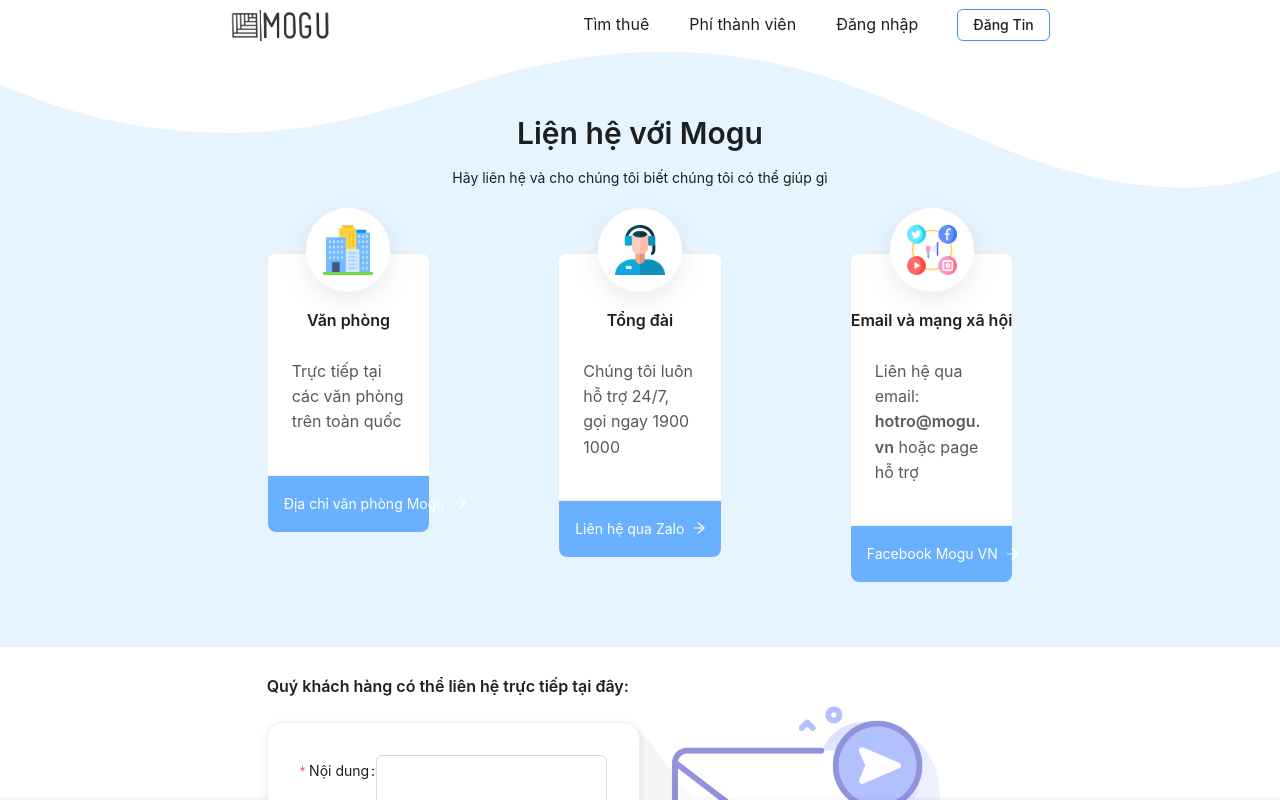
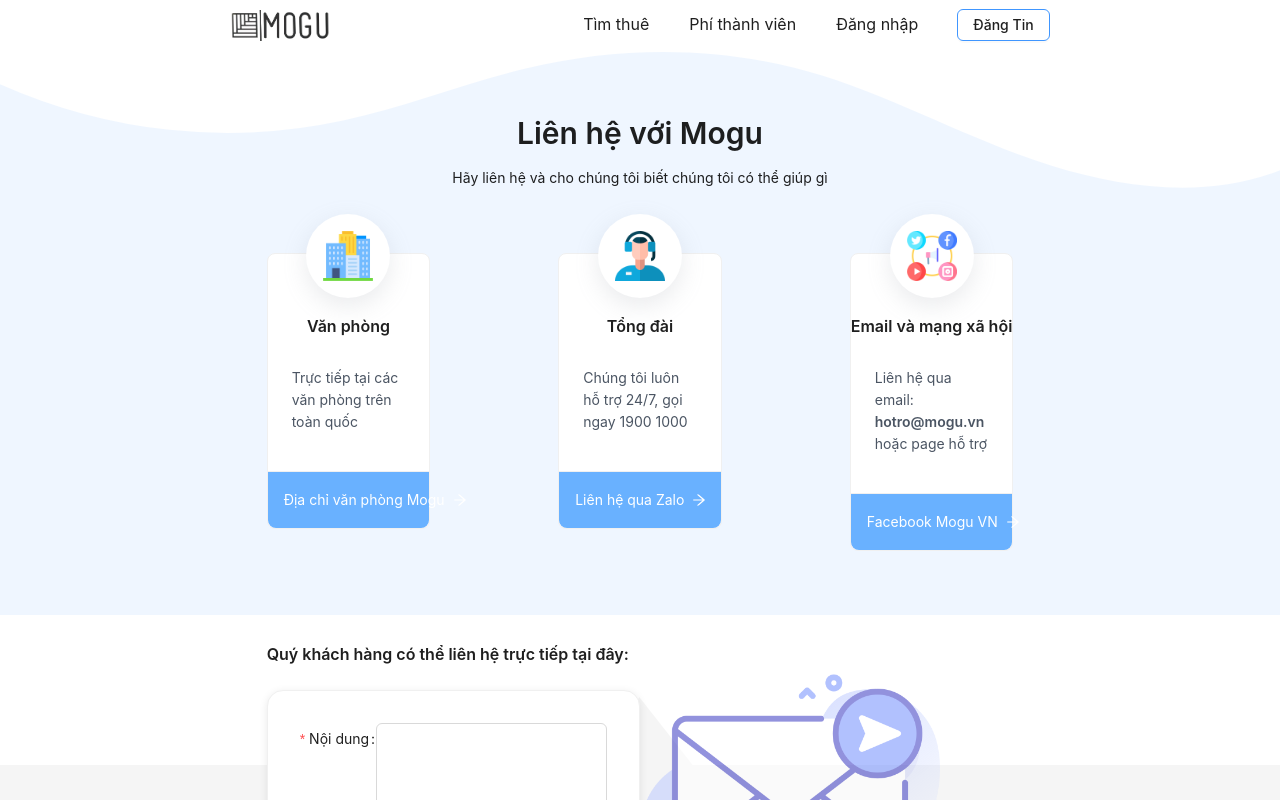
Before and after one commit to HuyTranHoang/house-rental-client, a React (Vite) app: page /lien-he in a window 1280 px wide. Shown: the top 800 px of the page. Built offline with nearby package versions, Linux system fonts and the light colour scheme.

Commit message:
Cập nhật tailwind class cho inline style

```diff
--- a/src/features/rent-house/RentHouseCardItem.tsx
+++ b/src/features/rent-house/RentHouseCardItem.tsx
@@ -1,14 +1,14 @@
-import { Card, Col, Flex, Row, Space, Tag, Typography } from 'antd'
+import FavoriteButton from '@/components/FavoriteButton.tsx'
+import ROUTER_NAMES from '@/constant/routerNames.ts'
+import { selectAuth } from '@/features/auth/authSlice.ts'
+import { useAddFavorite, useFavoriteByUserId, useRemoveFavorite } from '@/hooks/useFavorite.ts'
+import { Property } from '@/models/property.type.ts'
+import { formatCurrency } from '@/utils/formatCurrentcy.ts'
 import { formatDate } from '@/utils/formatDate.ts'
 import { CalendarOutlined } from '@ant-design/icons'
-import { Property } from '@/models/property.type.ts'
-import { formatCurrency } from '@/utils/formatCurrentcy.ts'
+import { Card, Col, Flex, Row, Space, Tag, Typography } from 'antd'
+import { useSelector } from 'react-redux'
 import { useNavigate } from 'react-router-dom'
-import ROUTER_NAMES from '@/constant/routerNames.ts'
-import { useSelector } from 'react-redux'
-import { selectAuth } from '@/features/auth/authSlice.ts'
-import { useAddFavorite, useFavoriteByUserId, useRemoveFavorite } from '@/hooks/useFavorite.ts'
-import FavoriteButton from '@/components/FavoriteButton.tsx'
 
 interface RentHouseCardItemProps {
   property: Property
@@ -23,36 +23,27 @@
   const { removeFavoriteMutate } = useRemoveFavorite()
 
   return (
-    <Card
-      style={{ marginRight: '16px', marginBottom: '8px', cursor: 'pointer' }}
-      onClick={() => navigate(ROUTER_NAMES.getRentHouseDetail(property.id))}
-    >
+    <Card className='mb-2 mr-4 cursor-pointer' onClick={() => navigate(ROUTER_NAMES.getRentHouseDetail(property.id))}>
       <Row gutter={24}>
         <Col xs={24} md={8}>
           <div
-            style={{
-              width: '100%',
-              height: '200px',
-              overflow: 'hidden',
-              borderRadius: '8px',
-              background: `url(${property.propertyImages[0]}) no-repeat center center`,
-              backgroundSize: 'cover',
-            }}
+            className='h-52 w-full overflow-hidden rounded-lg bg-cover bg-center'
+            style={{ backgroundImage: `url(${property.propertyImages[0]})` }}
           />
         </Col>
 
         <Col xs={24} md={16}>
-          <Flex vertical justify='space-between' style={{ height: '100%' }}>
-            <div style={{ marginBottom: '8px' }}>
-              <Typography.Title level={4} style={{ marginTop: 0 }}>
+          <Flex vertical justify='space-between' className='h-full'>
+            <div className='mb-2'>
+              <Typography.Title level={4} className='mt-0'>
                 {property.title}
               </Typography.Title>
 
-              <Typography.Paragraph style={{ color: '#657786' }}>
+              <Typography.Paragraph className='text-gray-500'>
                 {property.districtName}, {property.cityName}
               </Typography.Paragraph>
 
-              <Typography.Title level={3} style={{ color: '#096dd9', marginTop: '12px', marginBottom: '8px' }}>
+              <Typography.Title level={3} className='mb-2 mt-1 text-blue-500'>
                 {formatCurrency(property.price)}
               </Typography.Title>
 
@@ -62,9 +53,9 @@
                 <span>{property.numRooms} phòng ngủ</span>
               </Space>
 
-              <div style={{ marginTop: '8px' }}>
+              <div className='mt-2'>
                 {property.amenities.map((amenity, index) => (
-                  <Typography.Text key={index} style={{ color: '#657786' }}>
+                  <Typography.Text key={index}>
                     <Tag color='geekblue'>{amenity}</Tag>
                   </Typography.Text>
                 ))}
@@ -72,7 +63,7 @@
             </div>
             <div>
               <Flex justify='space-between' align='center'>
-                <Typography.Paragraph style={{ color: '#657786', margin: 0 }}>
+                <Typography.Paragraph className='m-0 text-gray-500'>
                   <CalendarOutlined /> {formatDate(property.createdAt)}
                 </Typography.Paragraph>
 
--- a/src/pages/Contact.tsx
+++ b/src/pages/Contact.tsx
@@ -1,10 +1,9 @@
+import { ArrowRightOutlined } from '@ant-design/icons'
 import { Avatar, Button, Card, Col, Row, Typography } from 'antd'
 import Meta from 'antd/es/card/Meta'
-import { ArrowRightOutlined } from '@ant-design/icons'
 import styled from 'styled-components'
 import ContactForm from './ContactForm.tsx'
 import './contact.css'
-
 
 const CustomMetaStyle = styled(Meta)`
   display: flex;
@@ -22,63 +21,74 @@
 function Contact() {
   return (
     <>
-      <Row style={{ backgroundColor: '#e6f4ff', position: 'relative' }}>
-        <div className="custom-shape-divider-top-1722496454">
-          <svg data-name="Layer 1" xmlns="http://www.w3.org/2000/svg" viewBox="0 0 1200 120"
-               preserveAspectRatio="none">
+      <Row className='relative bg-blue-50'>
+        <div className='custom-shape-divider-top-1722496454'>
+          <svg data-name='Layer 1' xmlns='http://www.w3.org/2000/svg' viewBox='0 0 1200 120' preserveAspectRatio='none'>
             <path
-              d="M321.39,56.44c58-10.79,114.16-30.13,172-41.86,82.39-16.72,168.19-17.73,250.45-.39C823.78,31,906.67,72,985.66,92.83c70.05,18.48,146.53,26.09,214.34,3V0H0V27.35A600.21,600.21,0,0,0,321.39,56.44Z"
-              className="shape-fill"></path>
+              d='M321.39,56.44c58-10.79,114.16-30.13,172-41.86,82.39-16.72,168.19-17.73,250.45-.39C823.78,31,906.67,72,985.66,92.83c70.05,18.48,146.53,26.09,214.34,3V0H0V27.35A600.21,600.21,0,0,0,321.39,56.44Z'
+              className='shape-fill'
+            ></path>
           </svg>
         </div>
         <Col md={5}></Col>
         <Col md={14}>
-          <Typography.Title level={2} style={{ textAlign: 'center', marginTop: '64px' }}>Liện hệ với
-            Mogu</Typography.Title>
-          <Typography.Paragraph style={{ textAlign: 'center' }}>
+          <Typography.Title level={2} className='mt-16 text-center'>
+            Liên hệ với Mogu
+          </Typography.Title>
+          <Typography.Paragraph className='text-center'>
             Hãy liên hệ và cho chúng tôi biết chúng tôi có thể giúp gì
           </Typography.Paragraph>
-          <Row gutter={128} style={{ marginTop: '64px', marginBottom: '64px' }}>
+          <Row gutter={128} className='mb-16 mt-16'>
             <Col span={8}>
-              <Card actions={[<Button type="link" icon={<ArrowRightOutlined />} iconPosition="end"
-                                      style={{ color: 'white' }}>
-                Địa chỉ văn phòng Mogu</Button>]}>
+              <Card
+                actions={[
+                  <Button type='link' icon={<ArrowRightOutlined />} iconPosition='end' className='text-white'>
+                    Địa chỉ văn phòng Mogu
+                  </Button>
+                ]}
+              >
                 <CustomMetaStyle
-                  style={{ marginTop: '-70px' }}
-                  avatar={<CustomAvatarStyle size={84} src="/contact-icon-company.png" />}
-                  title="Văn phòng"
+                  className='-mt-16'
+                  avatar={<CustomAvatarStyle size={84} src='/contact-icon-company.png' />}
+                  title='Văn phòng'
                 />
-                <Typography.Paragraph style={{ paddingTop: '30px', fontSize: '16px', color: '#595959' }}>
+                <Typography.Paragraph className='pt-8 text-gray-600'>
                   Trực tiếp tại các văn phòng trên toàn quốc
                 </Typography.Paragraph>
               </Card>
             </Col>
             <Col span={8}>
               <Card
-                actions={[<Button type="link" icon={<ArrowRightOutlined />} iconPosition="end"
-                                  style={{ color: 'white' }}>
-                  Liên hệ qua Zalo</Button>]}>
+                actions={[
+                  <Button type='link' icon={<ArrowRightOutlined />} iconPosition='end' className='text-white'>
+                    Liên hệ qua Zalo
+                  </Button>
+                ]}
+              >
                 <CustomMetaStyle
-                  style={{ marginTop: '-70px' }}
-                  avatar={<CustomAvatarStyle size={84} src="/contact-icon-phone.png" />}
-                  title="Tổng đài"
+                  className='-mt-16'
+                  avatar={<CustomAvatarStyle size={84} src='/contact-icon-phone.png' />}
+                  title='Tổng đài'
                 />
-                <Typography.Paragraph style={{ paddingTop: '30px', fontSize: '16px', color: '#595959' }}>
+                <Typography.Paragraph className='pt-8 text-gray-600'>
                   Chúng tôi luôn hỗ trợ 24/7, gọi ngay 1900 1000
                 </Typography.Paragraph>
               </Card>
             </Col>
             <Col span={8}>
               <Card
-                actions={[<Button type="link" icon={<ArrowRightOutlined />} iconPosition="end"
-                                  style={{ color: 'white' }}>
-                  Facebook Mogu VN</Button>]}>
+                actions={[
+                  <Button type='link' icon={<ArrowRightOutlined />} iconPosition='end' className='text-white'>
+                    Facebook Mogu VN
+                  </Button>
+                ]}
+              >
                 <CustomMetaStyle
-                  style={{ marginTop: '-70px' }}
-                  avatar={<CustomAvatarStyle size={84} src="/contact-icon-social.png" />}
-                  title="Email và mạng xã hội"
+                  className='-mt-16'
+                  avatar={<CustomAvatarStyle size={84} src='/contact-icon-social.png' />}
+                  title='Email và mạng xã hội'
                 />
-                <Typography.Paragraph style={{ paddingTop: '30px', fontSize: '16px', color: '#595959' }}>
+                <Typography.Paragraph className='pt-8 text-gray-600'>
                   Liên hệ qua email: <strong>hotro@mogu.vn</strong> hoặc page hỗ trợ
                 </Typography.Paragraph>
               </Card>
@@ -88,10 +98,10 @@
         <Col md={5}></Col>
       </Row>
 
-      <Row style={{ position: 'relative' }}>
-        <div className="custom-shape-divider-top-1722502307">
-          <svg data-name="Layer 1" xmlns="http://www.w3.org/2000/svg" viewBox="0 0 1200 120" preserveAspectRatio="none">
-            <path d="M649.97 0L599.91 54.12 550.03 0 0 0 0 120 1200 120 1200 0 649.97 0z" className="shape-fill"></path>
+      <Row className='relative'>
+        <div className='custom-shape-divider-top-1722502307'>
+          <svg data-name='Layer 1' xmlns='http://www.w3.org/2000/svg' viewBox='0 0 1200 120' preserveAspectRatio='none'>
+            <path d='M649.97 0L599.91 54.12 550.03 0 0 0 0 120 1200 120 1200 0 649.97 0z' className='shape-fill'></path>
           </svg>
         </div>
         <Col md={5}></Col>
--- a/src/pages/ContactForm.tsx
+++ b/src/pages/ContactForm.tsx
@@ -10,10 +10,6 @@
   email: string;
   message: string;
 };
-
-const onFinishFailed: FormProps<FieldType>['onFinishFailed'] = (errorInfo) => {
-  console.log('Failed:', errorInfo)
-}
 
 function ContactForm() {
 
@@ -55,7 +51,6 @@
             boxShadow: '0 2px 8px rgba(0, 0, 0, 0.09)'
           }}
           onFinish={onFinish}
-          onFinishFailed={onFinishFailed}
           autoComplete="off"
         >
           <Form.Item<FieldType>
```
Lines whose indentation alone changed are shown as unchanged.
